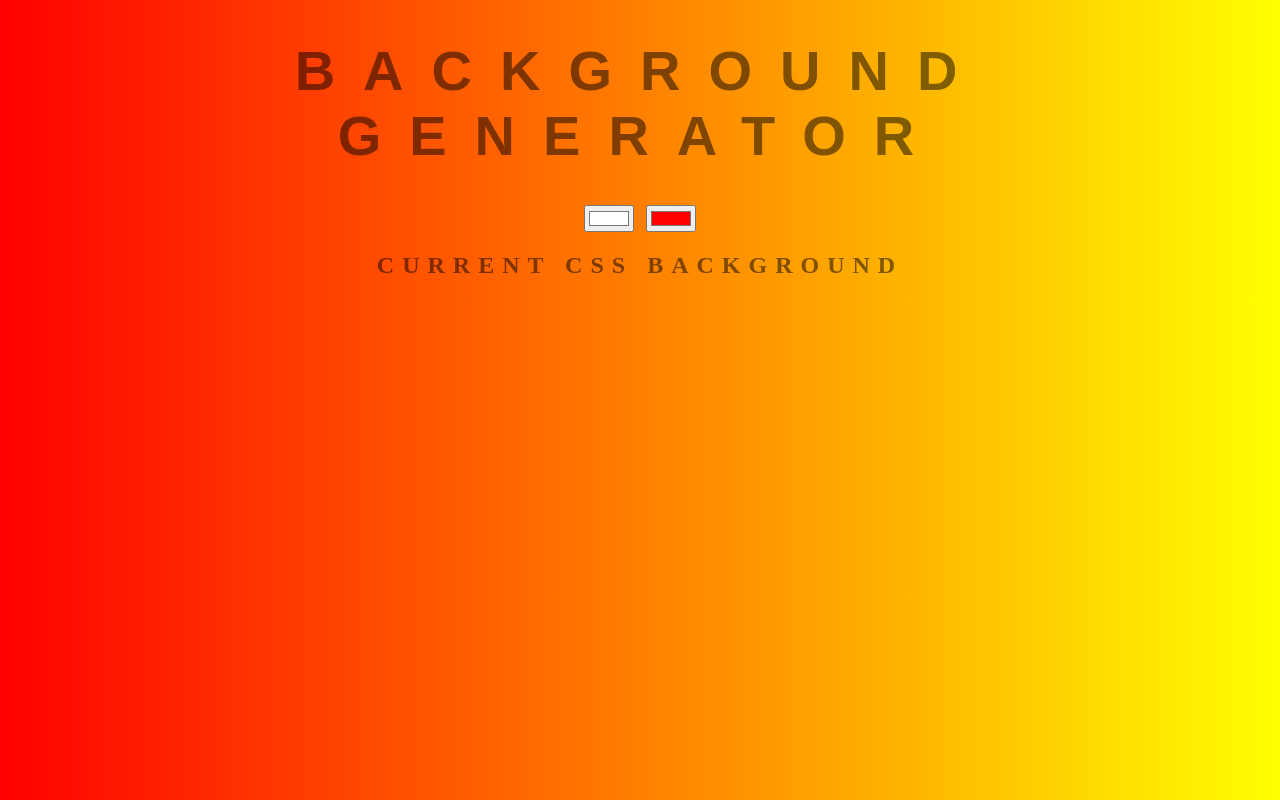
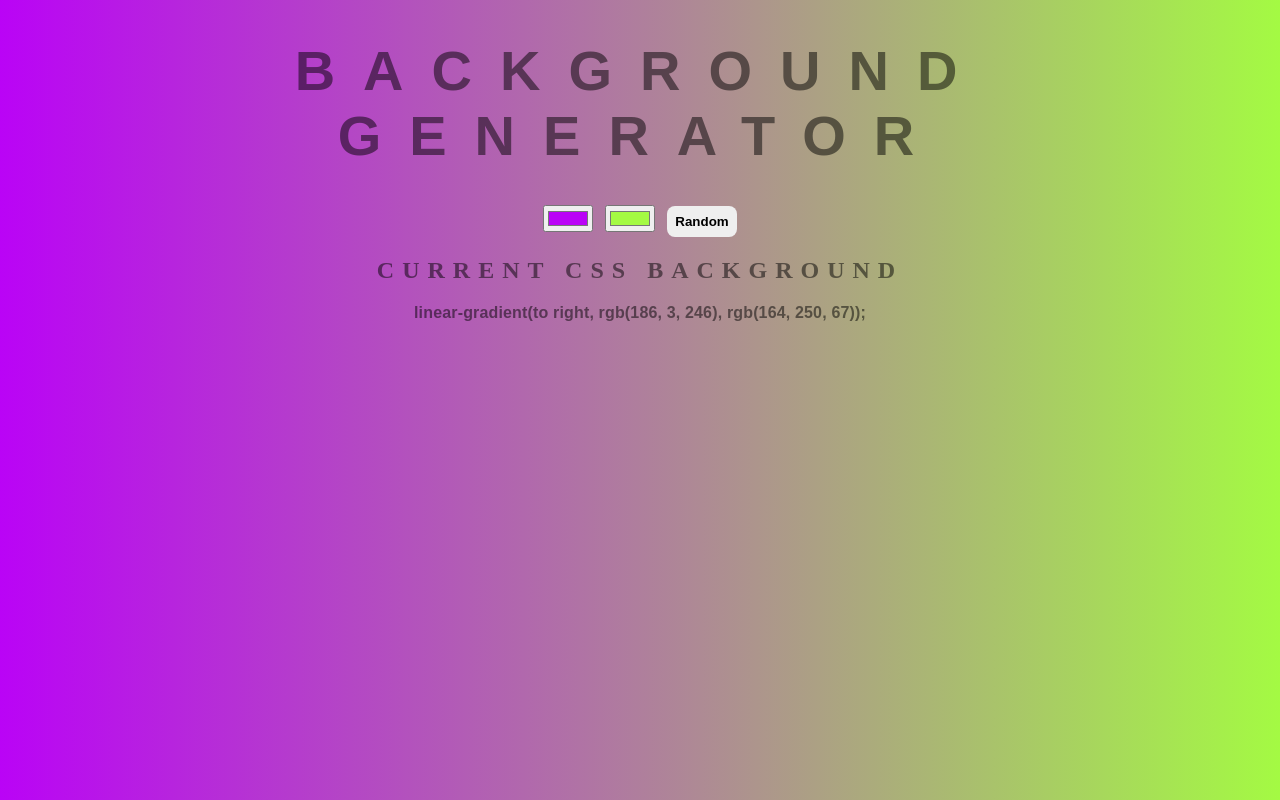
Before and after one commit to michaeltomasik/todo-list, a plain HTML site: page backgroun_generator/index.html in a window 1280 px wide. Drawn offline with Linux system fonts and the light colour scheme.

Commit message:
BackGround Generator

```diff
--- /dev/null
+++ b/backgroun_generator/background-generator-exercise-main/style.css
@@ -0,0 +1,40 @@
+body {
+	font: 'Raleway', sans-serif;
+    color: rgba(0,0,0,.5);
+    text-align: center;
+    text-transform: uppercase;
+    letter-spacing: .5em;
+    top: 15%;
+	background: linear-gradient(to right, red , yellow); /* Standard syntax */
+}
+
+h1 {
+    font: 600 3.5em 'Raleway', sans-serif;
+    color: rgba(0,0,0,.5);
+    text-align: center;
+    text-transform: uppercase;
+    letter-spacing: .5em;
+    width: 100%;
+}
+
+h3 {
+	font: 900 1em 'Raleway', sans-serif;
+    color: rgba(0,0,0,.5);
+    text-align: center;
+    text-transform: none;
+    letter-spacing: 0.01em;
+
+}
+
+button {
+    font: 500 1em 'Raleway', sans-serif;
+    color: rgba(0,0,0,.5);
+    text-align: center;
+    text-transform: uppercase;
+    letter-spacing: .1em;
+}
+
+#myInput {
+    width: 35em;
+    text-align: center;
+}
--- a/backgroun_generator/index.html
+++ b/backgroun_generator/index.html
@@ -11,6 +11,8 @@
     <h1>Background Generator</h1>
     <input class="color1" type="color" name="color1" value="#ffffff" />
     <input class="color2" type="color" name="color2" value="#ff0000" />
+    <button id="random-color">Random</button>
+
     <h2>Current CSS Background</h2>
     <h3></h3>
     <script src="script.js"></script>
--- a/backgroun_generator/script.js
+++ b/backgroun_generator/script.js
@@ -2,18 +2,49 @@ const css = document.querySelector('h3');
 const color1 = document.querySelector('.color1');
 const color2 = document.querySelector('.color2');
 const body = document.getElementById('gradient');
+const randomColorBtn = document.getElementById('random-color');
 
+////////////////////////////////////////////////////////
+// Change the background using the 2 inputs on the screen
 const setGradient = function () {
   body.style.background = `linear-gradient(to right, ${color1.value}, ${color2.value}`;
 
   css.textContent = `${body.style.background};`;
 };
 
+setGradient();
+
 color1.addEventListener('input', setGradient);
 color2.addEventListener('input', setGradient);
 
+//////////////////////////////////////////////////////
+// 2) Display random linear gradient on page load
+const init = function () {
+  color1.value = getRandomColor();
+  color2.value = getRandomColor();
+  setGradient();
+};
+
+window.onload = init();
+
+/////////////////////////////////////////////////////
+// 3) Add a random button which generates two random numbers for the colour inputs.
+function getRandomColor() {
+  let color = '#';
+  let letters = '0123456789ABCDEF';
+  for (let i = 0; i < 6; i++) {
+    color += letters[Math.floor(Math.random() * 16)];
+  }
+  return color;
+}
+
+randomColorBtn.addEventListener('click', () => {});
+
 /*
+---------------------------------------------------------------------
+==>  DON'T UNDERSTAND THE FIRST " QUESTIONS"  <==
 1) Write code so that the colour inputs match the background generated on the first page load.
 2) Display the initial CSS linear gradient property on page load.
+---------------------------------------------------------------------
 3) BONUS: Add a random button which generates two random numbers for the colour inputs.
-You may also see different behaviours with the Color widget based on what browser you use. Remember, all browsers are implemented differently. Good luck!*/
+You may also see different behaviours with the Color widget based on what browser you use. Remember, all browsers are implemented differently. */
--- a/backgroun_generator/style.css
+++ b/backgroun_generator/style.css
@@ -24,3 +24,14 @@ h3 {
   text-transform: none;
   letter-spacing: 0.01em;
 }
+
+#random-color {
+  border-radius: 8px;
+  border: none;
+  padding: 8px;
+  font-weight: bold;
+}
+
+#random-color:hover {
+  background-color: rgb(146, 196, 253);
+}
```
Also changed, not shown: backgroun_generator/background-generator-exercise-main/index.html (added, +19 -0 lines), backgroun_generator/background-generator-exercise-main/script.js (added, +51 -0 lines), 1 other file.
